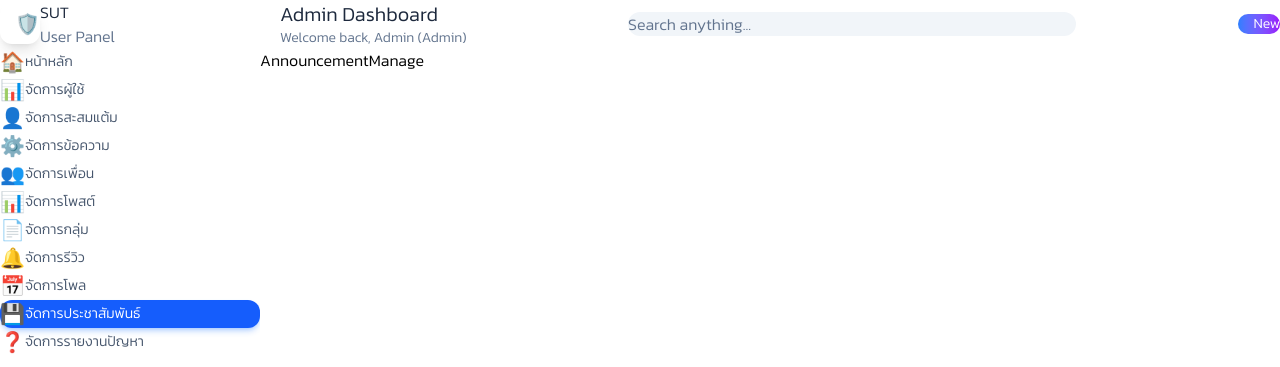
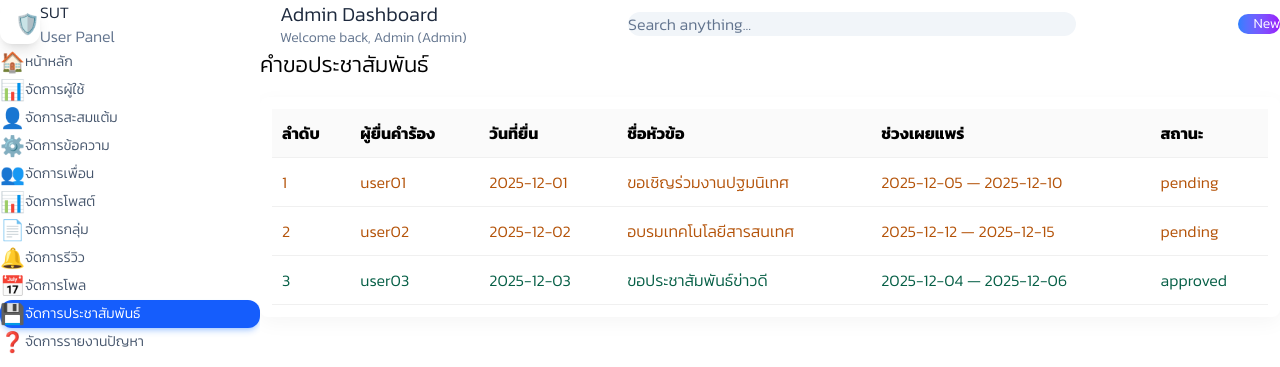
Before and after one commit to EiEiCola/My-SE, a React app in the folder frontend/: page /Admin/AnnouncementManage in a window 1280 px wide. Shown: the top 367 px of the page. Built offline with nearby package versions, Linux system fonts and the light colour scheme; the HTML template or start-up script is replaced by a standard one.

Commit message:
เพิ่มฟีเจอร์ประกาศ: สร้างหน้าจัดการคำขอประกาศและปรับปรุงการแสดงผล ของAdmin

```diff
--- /dev/null
+++ b/frontend/src/app/(protected)/Admin/AnnouncementManage/AnnouncementManage.css
@@ -0,0 +1,104 @@
+.admin-announcement-manage {
+  max-width: 1100px;
+  margin: 0 auto;
+}
+
+.page-title {
+  font-size: 22px;
+  margin-bottom: 16px;
+}
+
+.table-wrap {
+  background: #fff;
+  border-radius: 8px;
+  padding: 12px;
+  box-shadow: 0 6px 20px rgba(0,0,0,0.04);
+}
+
+.request-table {
+  width: 100%;
+  border-collapse: collapse;
+}
+
+.request-table th,
+.request-table td {
+  padding: 12px 10px;
+  border-bottom: 1px solid #f0f0f0;
+  text-align: left;
+}
+
+.request-table thead th {
+  background: #fafafa;
+  font-weight: 700;
+}
+
+.request-table tbody tr {
+  cursor: pointer;
+  transition: background 0.15s ease, transform 0.08s ease;
+}
+
+.request-table tbody tr:hover {
+  background: #fff7f2;
+  transform: translateY(-2px);
+}
+
+.row-pending td { color: #b45309; }
+.row-approved td { color: #065f46; }
+.row-rejected td { color: #7f1d1d; }
+
+@media (max-width: 800px) {
+  .request-table th:nth-child(3), .request-table td:nth-child(3) {
+    display: none; /* hide submitted date on small screens */
+  }
+}
+
+/* Minimal detail styles */
+.detail-minimal .detail-header {
+  display: flex;
+  align-items: center;
+  gap: 12px;
+  margin-bottom: 10px;
+}
+
+.detail-minimal .back-link {
+  background: none;
+  border: none;
+  color: #111827;
+  cursor: pointer;
+  font-size: 14px;
+  padding: 4px 6px;
+}
+
+.detail-card {
+  background: #fff;
+  padding: 14px 16px;
+  border-radius: 8px;
+  box-shadow: 0 6px 18px rgba(0,0,0,0.04);
+  max-width: 900px;
+}
+
+.detail-title {
+  font-size: 18px;
+  font-weight: 700;
+  margin-bottom: 6px;
+}
+
+.detail-h3 { margin: 0; font-size: 16px; }
+.detail-meta { color: #6b7280; font-size: 13px; margin-bottom: 6px; }
+.detail-desc { margin-top: 8px; color:#111827; font-size:14px; }
+
+.detail-actions { display:flex; gap:10px; align-items:center; margin-top:12px; }
+.btn.small { padding: 8px 12px; border-radius: 8px; }
+.btn.btn-primary.small { background:#ff7a45; color:white; border:none; }
+.btn.small { background:#f3f4f6; border:none; color:#111827; }
+.detail-status { margin-left:8px; color:#374151; }
+
+/* textarea for admin edit */
+.form-textarea {
+  width: 100%;
+  padding: 10px 12px;
+  border: 1px solid #e5e7eb;
+  border-radius: 8px;
+  font-size: 14px;
+  resize: vertical;
+}
--- /dev/null
+++ b/frontend/src/app/(protected)/Admin/AnnouncementManage/AnnouncementRequestDetail.tsx
@@ -0,0 +1,118 @@
+import React, { useState } from "react";
+import { useParams, useNavigate } from "react-router-dom";
+import "./AnnouncementManage.css";
+
+const mockDetail: {
+  id: number;
+  user: string;
+  title: string;
+  submittedAt: string;
+  date: string;
+  endDate: string;
+  description: string;
+  content: string;
+} = {
+  id: 1,
+  user: "user01",
+  title: "ขอเชิญร่วมงานปฐมนิเทศ",
+  submittedAt: "2025-12-01",
+  date: "2025-12-05",
+  endDate: "2025-12-10",
+  description: "คำอธิบายสั้น ๆ ของประกาศ",
+  content: "เนื้อหาประกาศเต็มรูปแบบที่ผู้ใช้ส่งมา",
+};
+
+const AnnouncementRequestDetail: React.FC = () => {
+  const { id } = useParams<{ id: string }>();
+  const navigate = useNavigate();
+  const [status, setStatus] = useState<'pending'|'approved'|'rejected'>("pending");
+  const [processing, setProcessing] = useState(false);
+
+  // editable fields (initialized from mock data)
+  const [title, setTitle] = useState<string>(mockDetail.title);
+  const [description, setDescription] = useState<string>(mockDetail.description);
+  const [content, setContent] = useState<string>(mockDetail.content);
+  const [date, setDate] = useState<string>(mockDetail.date);
+  const [endDate, setEndDate] = useState<string | undefined>(mockDetail.endDate);
+
+  // minimal: mock data used for display of other info
+  const data = mockDetail;
+
+  const handleApprove = async () => {
+    setProcessing(true);
+    // In real app: send approve request + optionally payload with edited fields
+    setTimeout(() => { setStatus('approved'); setProcessing(false); }, 500);
+  };
+
+  const handleReject = async () => {
+    setProcessing(true);
+    setTimeout(() => { setStatus('rejected'); setProcessing(false); }, 500);
+  };
+
+  const handleSave = async () => {
+    setProcessing(true);
+    try {
+      // client-side validation
+      if (!title.trim()) throw new Error('กรุณากรอกหัวข้อ');
+      if (endDate && endDate < date) throw new Error('วันที่สิ้นสุดต้องไม่น้อยกว่าวันที่เริ่ม');
+
+      // TODO: call backend to save edited fields (PUT/PATCH)
+      // payload example: { title, description, content, date, endDate }
+      await new Promise((res) => setTimeout(res, 600));
+
+      // on success, show updated values (we already set them locally)
+    } catch (err) {
+      alert(err instanceof Error ? err.message : 'เกิดข้อผิดพลาด');
+    } finally {
+      setProcessing(false);
+    }
+  };
+
+  return (
+    <main className="flex-1 bg-transparent p-6">
+      <div className="detail-minimal">
+        <div className="detail-header">
+          <button className="back-link" onClick={() => navigate('/Admin/AnnouncementManage')}>← ย้อนกลับ</button>
+          <h3 className="detail-h3">จัดการคำขอประกาศ #{id}</h3>
+        </div>
+
+        <div className="detail-card">
+          <label className="form-label">หัวข้อ</label>
+          <input className="form-input" value={title} onChange={(e) => setTitle(e.target.value)} />
+
+          <div className="detail-meta">ผู้ส่ง: {data.user} · ยื่น: {data.submittedAt}</div>
+
+          <div style={{display:'flex', gap:8, marginTop:8}}>
+            <div style={{flex:1}}>
+              <label className="form-label">วันที่เริ่มแสดง</label>
+              <input type="date" className="form-input" value={date} onChange={(e) => setDate(e.target.value)} />
+            </div>
+            <div style={{flex:1}}>
+              <label className="form-label">วันที่สิ้นสุด</label>
+              <input type="date" className="form-input" value={endDate || ''} onChange={(e) => setEndDate(e.target.value || undefined)} />
+            </div>
+          </div>
+
+          <label className="form-label" style={{marginTop:10}}>คำอธิบายสั้น</label>
+          <input className="form-input" value={description} onChange={(e) => setDescription(e.target.value)} />
+
+          <label className="form-label" style={{marginTop:10}}>เนื้อหาประกาศ</label>
+          <textarea className="form-textarea" rows={8} value={content} onChange={(e) => setContent(e.target.value)} />
+
+          <div className="detail-actions">
+            <button className="btn btn-primary small" onClick={handleSave} disabled={processing}>บันทึกการแก้ไข</button>
+            <button className="btn btn-primary small" onClick={handleApprove} disabled={processing || status==='approved'}>
+              {status==='approved' ? 'อนุมัติแล้ว' : (processing ? 'กำลัง...' : 'อนุมัติ')}
+            </button>
+            <button className="btn small" onClick={handleReject} disabled={processing || status==='rejected'}>
+              {status==='rejected' ? 'ปฏิเสธแล้ว' : (processing ? 'กำลัง...' : 'ปฏิเสธ')}
+            </button>
+            <span className="detail-status">สถานะ: <strong>{status}</strong></span>
+          </div>
+        </div>
+      </div>
+    </main>
+  );
+};
+
+export default AnnouncementRequestDetail;
--- a/frontend/src/app/(protected)/Admin/AnnouncementManage/index.tsx
+++ b/frontend/src/app/(protected)/Admin/AnnouncementManage/index.tsx
@@ -1,11 +1,64 @@
-//AnnoMa
+// Admin Announcement Management
 import React from "react";
+import { useNavigate } from "react-router-dom";
+import "./AnnouncementManage.css";
+
+interface RequestRow {
+  id: number;
+  user: string;
+  title: string;
+  submittedAt: string;
+  displayFrom: string;
+  displayTo?: string;
+  status: "pending" | "approved" | "rejected";
+}
+
+const mockRequests: RequestRow[] = [
+  { id: 1, user: "user01", title: "ขอเชิญร่วมงานปฐมนิเทศ", submittedAt: "2025-12-01", displayFrom: "2025-12-05", displayTo: "2025-12-10", status: "pending" },
+  { id: 2, user: "user02", title: "อบรมเทคโนโลยีสารสนเทศ", submittedAt: "2025-12-02", displayFrom: "2025-12-12", displayTo: "2025-12-15", status: "pending" },
+  { id: 3, user: "user03", title: "ขอประชาสัมพันธ์ข่าวดี", submittedAt: "2025-12-03", displayFrom: "2025-12-04", displayTo: "2025-12-06", status: "approved" },
+];
 
 const AnnouncementManage: React.FC = () => {
+  const navigate = useNavigate();
+
+  const handleRowClick = (id: number) => {
+    navigate(`/Admin/AnnouncementManage/${id}`);
+  };
+
   return (
-         <main className="flex-1 overflow-y-auto bg-transparent">
-     <h1>AnnouncementManage</h1>
-        </main>
+    <main className="flex-1 overflow-y-auto bg-transparent p-8">
+      <div className="admin-announcement-manage">
+        <h2 className="page-title">คำขอประชาสัมพันธ์</h2>
+
+        <div className="table-wrap">
+          <table className="request-table">
+            <thead>
+              <tr>
+                <th>ลำดับ</th>
+                <th>ผู้ยื่นคำร้อง</th>
+                <th>วันที่ยื่น</th>
+                <th>ชื่อหัวข้อ</th>
+                <th>ช่วงเผยแพร่</th>
+                <th>สถานะ</th>
+              </tr>
+            </thead>
+            <tbody>
+              {mockRequests.map((r) => (
+                <tr key={r.id} className={`row-${r.status}`} onClick={() => handleRowClick(r.id)}>
+                  <td>{r.id}</td>
+                  <td>{r.user}</td>
+                  <td>{r.submittedAt}</td>
+                  <td>{r.title}</td>
+                  <td>{r.displayFrom}{r.displayTo ? ` — ${r.displayTo}` : ''}</td>
+                  <td>{r.status}</td>
+                </tr>
+              ))}
+            </tbody>
+          </table>
+        </div>
+      </div>
+    </main>
   );
 };
 
--- a/frontend/src/routes/AdminRoutes.tsx
+++ b/frontend/src/routes/AdminRoutes.tsx
@@ -10,6 +10,7 @@ import PostManage from "../app/(protected)/Admin/PostManage";
 import ReviewManage from "../app/(protected)/Admin/ReviewManage";
 import VotingManage from "../app/(protected)/Admin/VotingManage";
 import AnnouncementManage from "../app/(protected)/Admin/AnnouncementManage";
+import AnnouncementRequestDetail from "../app/(protected)/Admin/AnnouncementManage/AnnouncementRequestDetail";
 import ReportManage from "../app/(protected)/Admin/ReportManage";
 function AdminRoutes() {
   return (
@@ -35,6 +36,7 @@ function AdminRoutes() {
         <Route path="/Admin/VotingManage" element={<VotingManage />} />
 
         <Route path="/Admin/AnnouncementManage" element={<AnnouncementManage />} />
+        <Route path="/Admin/AnnouncementManage/:id" element={<AnnouncementRequestDetail />} />
 
         <Route path="/Admin/ReportManage" element={<ReportManage />} />
 
```
